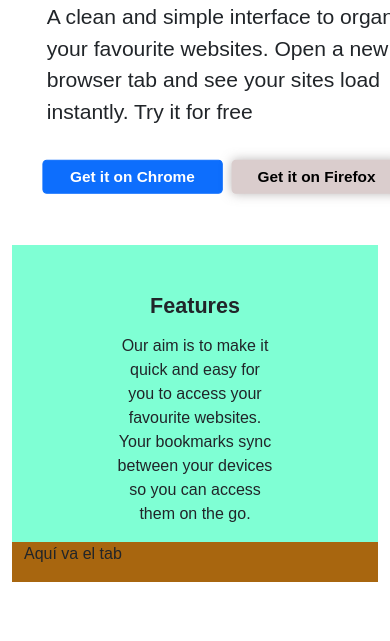
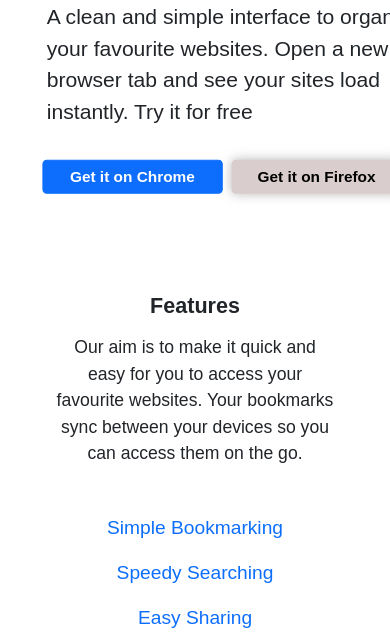
Before and after one commit to manuK1777/S-1-2-Bootstrap-SASS, a website: page index.html in a window 390 px wide. Shown: the part 573-1214 px from the top of the page. Before the commit the page ends 1155 px from the top, so only its background shows below. Drawn offline with nearby package versions, Linux system fonts and the light colour scheme; files that its build step writes are made by us from their sources.

Commit message:
Ej2  WIP: funcionalidades nav tab

```diff
--- a/index.html
+++ b/index.html
@@ -88,17 +88,27 @@
 
         <!-- product features -->
         <section class="container">
-            <div class="row justify-content-center" style="background-color: aquamarine;">
-                <div class="col col-6 mt-5">
+
+            <!-- features -->
+            <div class="row justify-content-center">
+                <div class="col col-10 col-md-6 mt-5"> <!-- col-lg-6 col-md-6 -->
                     <h4 class="text-center fw-bold mb-3">Features</h4>
-                    <p class="text-center">Our aim is to make it quick and easy for you to access your
+                    <p class="text-center custom-size-text">Our aim is to make it quick and easy for you to access your
                         favourite websites. Your bookmarks sync between your devices so you can access
                         them on the go.
                     </p>
                 </div>
             </div>
-            <div class="row justify-content-center" style="background-color: rgb(168, 102, 15);">
-                <p>Aquí va el tab</p>
+
+            <!-- nav tab -->
+            <div class="row">
+                <div class="col col-12 mt-4">
+                    <nav class="nav custom-nav-tab justify-content-center">
+                        <a class="nav-link active" aria-current="page" href="#">Simple Bookmarking</a>
+                        <a class="nav-link" href="#">Speedy Searching</a>
+                        <a class="nav-link" href="#">Easy Sharing</a>
+                      </nav>
+                </div>
             </div>
         </section>
     </div>
--- a/scss/styles.scss
+++ b/scss/styles.scss
@@ -104,6 +104,20 @@
     text-align: center;
     max-width: 100%;
   }
+
+  //features text md sm devices
+  .custom-size-text {
+    font-size: 1.1rem;
+  }
+
+  //features nav tab md devices
+  .custom-nav-tab {
+    flex-direction: column;
+    align-items: center;
+    .nav-link{
+      font-size: 1.2rem;
+    }
+  }
 }
 
 @media (min-width: 767.9px ) and (max-width: 991.8px) {
```
